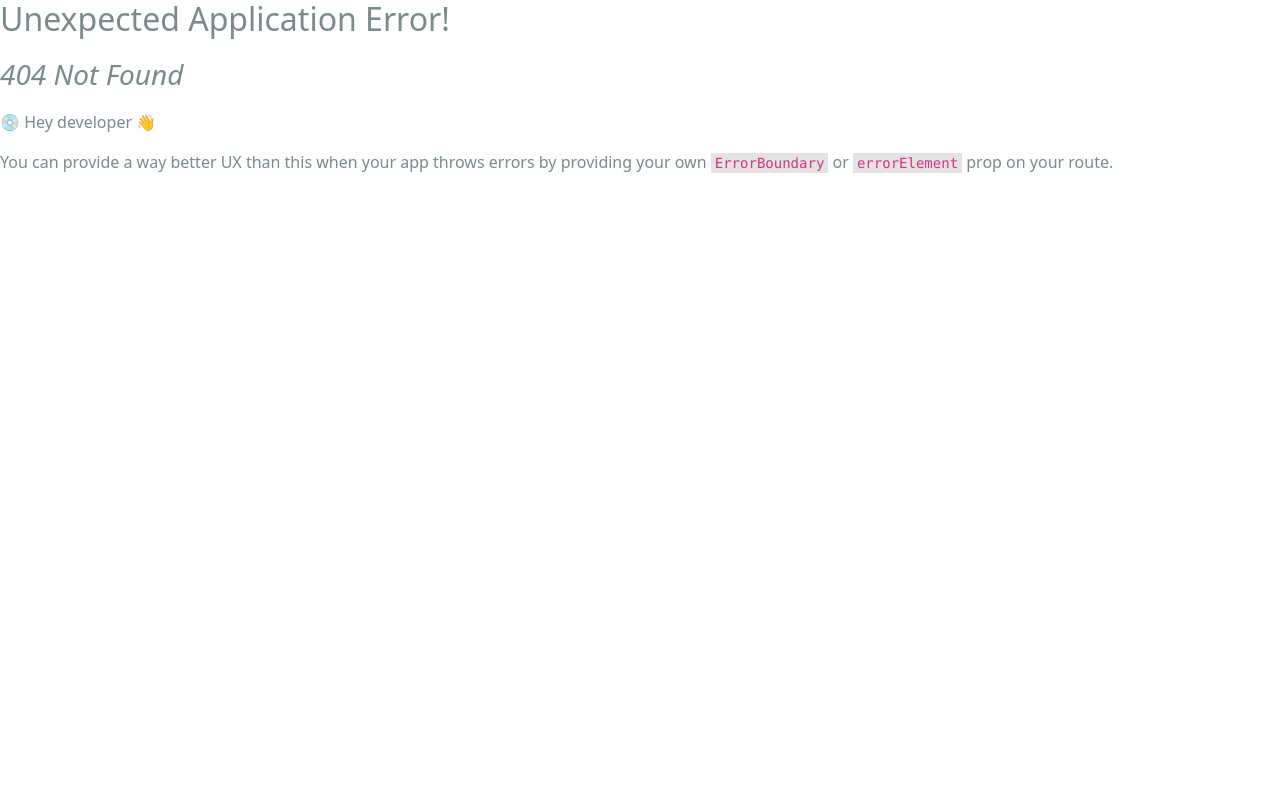
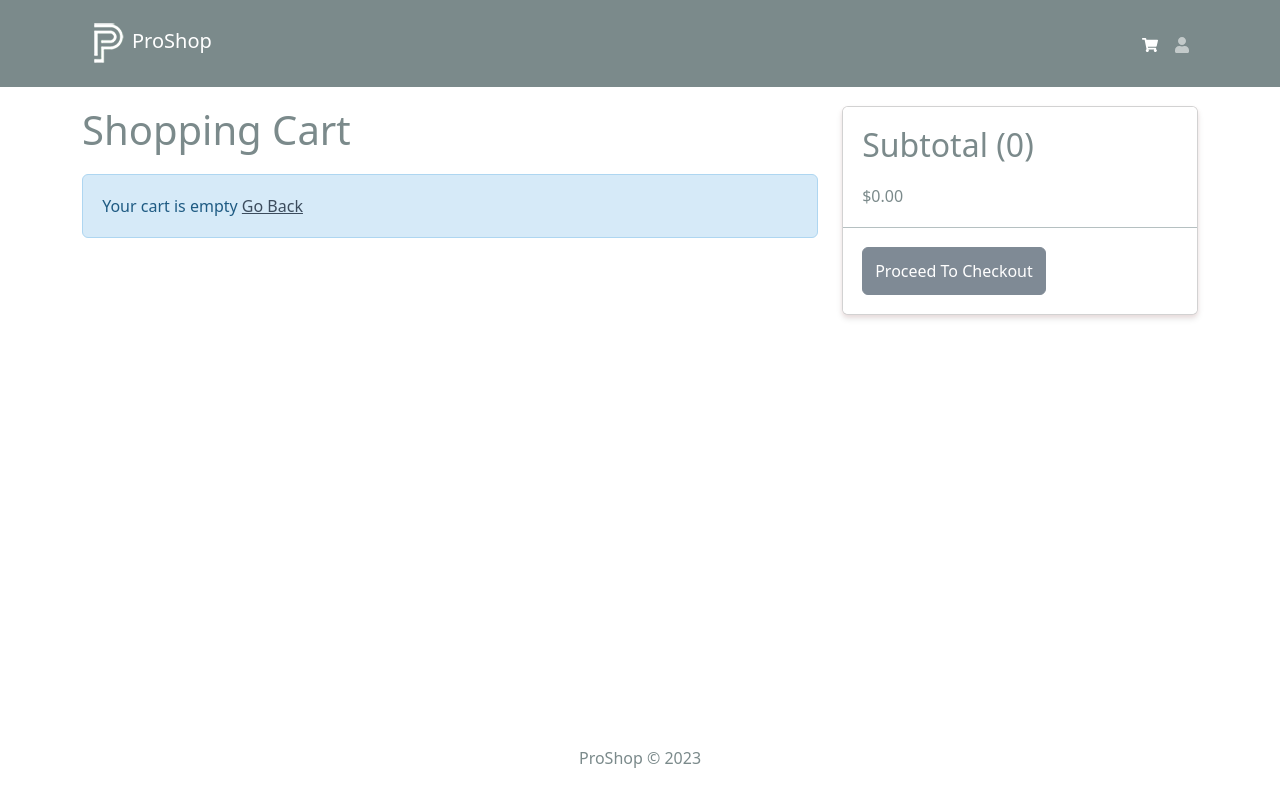
Before and after one commit to bruhngl0/E-comm100hr, a React (Create React App) app in the folder frontend/: page /cart in a window 1280 px wide. Before the commit this address had no page. Shown: the top 802 px of the page. Built offline with nearby package versions, Linux system fonts and the light colour scheme.

Commit message:
shopping cart functionality

```diff
--- a/frontend/src/components/Header.jsx
+++ b/frontend/src/components/Header.jsx
@@ -1,10 +1,15 @@
 import React from 'react'
-import {Navbar, Nav, Container} from 'react-bootstrap';
+import {Navbar, Nav, Container, Badge} from 'react-bootstrap';
 import {FaShoppingCart, FaUser} from 'react-icons/fa';
 import { LinkContainer } from 'react-router-bootstrap'
+import { useSelector } from 'react-redux'
 import logo from '../assets/logo.png';
 
 const Header = () => {
+
+  const { cartItems } = useSelector((state)=> state.cart)
+
+
   return (
     <header>
       <Navbar bg="dark" variant='dark' expand='md' collapseOnSelect>
@@ -22,7 +27,23 @@
             <Navbar.Collapse id="basic-navbar-nav">
                 <Nav className='ms-auto'>
                     <LinkContainer to="/cart">
-                    <Nav.Link><FaShoppingCart /></Nav.Link>
+                    <Nav.Link><FaShoppingCart />
+
+                    {
+
+                      cartItems.length > 0 && (
+                      <Badge pill bg= 'success' style = {{marginLeft: '5px'}}>
+                      { cartItems.reduce((a,c)=> a+ c.qty, 0)}
+                      </Badge>
+                      )
+
+                    }
+
+
+
+                    </Nav.Link>
+
+
                     </LinkContainer>
 
                     <LinkContainer to= '/login'>
--- a/frontend/src/index.js
+++ b/frontend/src/index.js
@@ -11,6 +11,7 @@
 import reportWebVitals from './reportWebVitals';
 import HomeScreen from './screens/HomeScreen';
 import ProductScreen from './screens/ProductScreen';
+import CartScreen from './screens/CartScreen';
 
 
 const router = createBrowserRouter(
@@ -18,6 +19,7 @@
     <Route path='/' element={<App />}>
       <Route index={true} path='/' element={<HomeScreen />} />
       <Route path='/product/:id' element={<ProductScreen />} />
+      <Route path= '/cart' element={<CartScreen />} />
     </Route>
   )
 )
--- /dev/null
+++ b/frontend/src/screens/CartScreen.jsx
@@ -0,0 +1,114 @@
+import React from 'react'
+import {Link, useNavigate} from 'react-router-dom'
+import { useDispatch, useSelector } from 'react-redux'
+import { Row, Col, ListGroup, Image, Form, Button, Card, ListGroupItem} from 'react-bootstrap'
+import { FaTrash } from 'react-icons/fa'
+import Message from '../components/Message'
+import {addToCart, removeFromCart  } from '../slices/cartSlice'
+
+const CartScreen = () => {
+
+    const navigate = useNavigate()
+    const dispatch = useDispatch()
+
+    const cart  = useSelector((state)=> state.cart)
+    const { cartItems } = cart;
+
+
+    const addToCartHandler = async(product, qty) => {
+      dispatch(addToCart({...product, qty}))
+    }
+
+
+    const removeFromCartHandler = async(id) => {
+      dispatch(removeFromCart(id))
+    }
+
+
+    const checkOutHandler = () => {
+        navigate('/login?redirect=/shipping')
+    }
+
+
+  return <Row>
+    <Col md= {8}>
+      <h1 style= {{marginBottom: '20px'}}>Shopping Cart</h1>
+      { cartItems.length === 0 ? (
+        <Message>
+          Your cart is empty <Link to= '/'>Go Back</Link>
+        </Message>
+      ): (
+        <ListGroup variant= 'flush'>
+          {cartItems.map((item)=> (
+            <ListGroup.Item key = { item._id }>
+              <Row>
+                <Col md= {2}>
+                  <Image src = {item.image} alt= {item.name} fluid rounded />
+                </Col>
+
+                <Col md= {3}>
+                  <Link to = {`/product/${item._id}`}> {item.name} </Link>
+                </Col>
+
+                <Col md={2}> ${item.price}</Col>
+                <Col md= {2}>
+                  <Form.Control
+                    as = 'select'
+                    value = {item.qty}
+                    onChange= {(e)=> addToCartHandler(item, Number(e.target.value))}
+                  >
+
+
+                      {[...Array(item.countInStock).keys()].map((x)=> (
+                          <option key = {x+1} value={x+1}>
+                              {x +1}
+                          </option>
+                      ))}
+
+                      {/* so what this is doing is this Array () method,
+                         is creating an array with the length of the product in stock,
+                         the key method, is used to make array of indexes, now the index start at
+                         zero, so we wanna make sure that when we have the options
+                         we add 1.
+                      */}
+
+                  </Form.Control>
+                </Col>
+
+                <Col md= {2}>
+                  <Button type= 'button' variant='light' onClick={ ()=> removeFromCartHandler(item._id)}>
+                    <FaTrash />
+                  </Button>
+                </Col>
+              </Row>
+            </ListGroup.Item>
+          ))}
+        </ListGroup>
+      )}
+    </Col>
+
+    <Col md= {4}>
+                  <Card>
+                    <ListGroup variant= 'flush'>
+                      <ListGroup.Item>
+                        <h2>
+                          Subtotal ({ cartItems.reduce((acc,item)=> acc + item.qty, 0)})
+                        </h2>
+
+                        ${ cartItems.reduce((acc, item)=> acc + item.qty * item.price, 0).toFixed(2)}
+                      </ListGroup.Item>
+                      <ListGroup.Item>
+                        <Button type = 'button'
+                                className='btn-block'
+                                disabled = { cartItems.length === 0 }
+                                onClick= { checkOutHandler }>
+                            Proceed To Checkout
+                        </Button>
+                      </ListGroup.Item>
+                    </ListGroup>
+                  </Card>
+    </Col>
+  </Row>
+}
+
+export default CartScreen
--- a/frontend/src/slices/cartSlice.js
+++ b/frontend/src/slices/cartSlice.js
@@ -23,11 +23,17 @@
         }
 
        return updateCart(state)
+    },
+
+    removeFromCart: (state, action)=> {
+      state.cartItems = state.cartItems.filter((x)=> x._id !== action.payload)
+
+      return updateCart(state)
     }
   }
 
 });
 
-export const {addToCart} = cartSlice.actions
+export const {addToCart,  removeFromCart } = cartSlice.actions
 
 export default cartSlice.reducer;
```
